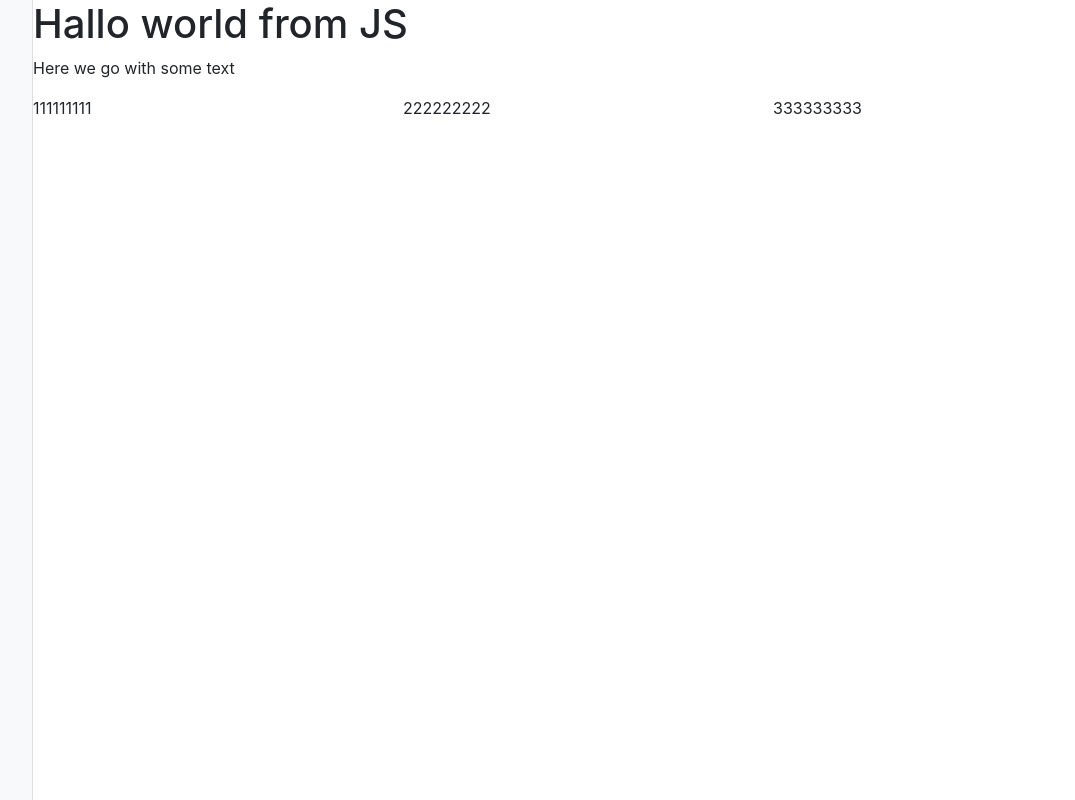
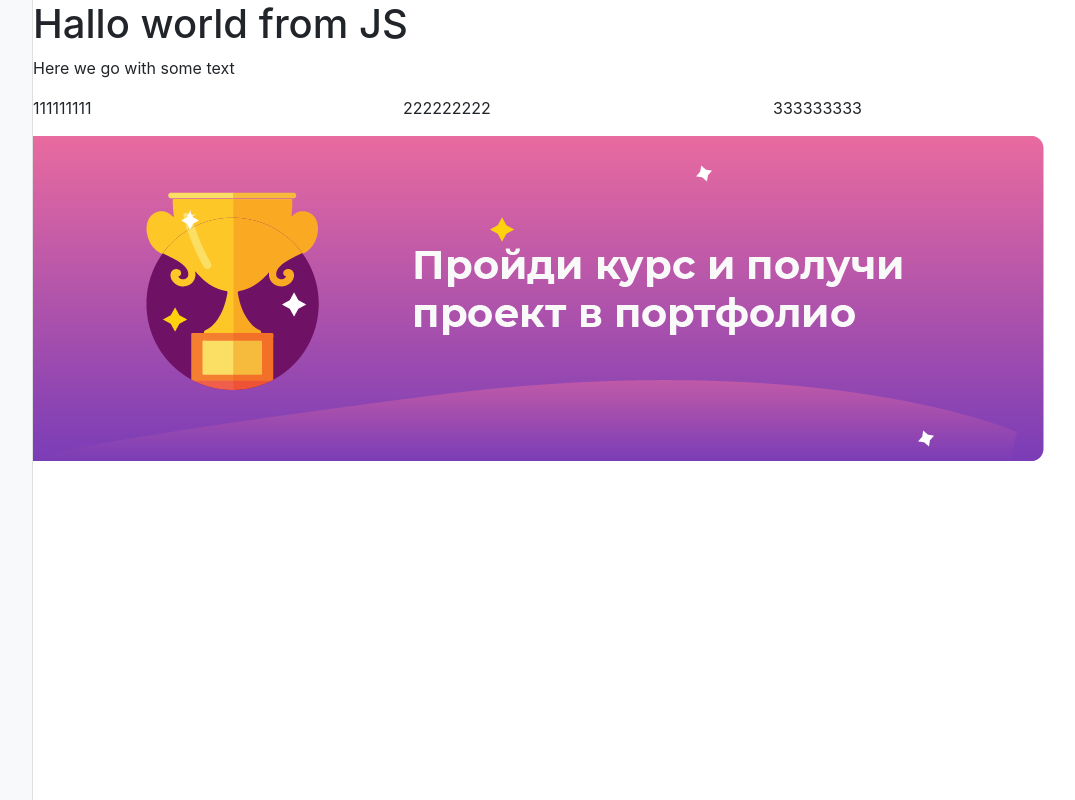
Before and after one commit to DeCyberPrince/js-konstrukt, a plain HTML site: page index.html in a window 1280 px wide. Shown: the whole page, without its empty margins (167-1242 px from the left). Drawn offline with nearby package versions, Linux system fonts and the light colour scheme.

Commit message:
added functions to generate html-parts

```diff
--- a/index.html
+++ b/index.html
@@ -7,7 +7,7 @@
     <meta http-equiv="X-UA-Compatible" content="ie=edge">
     <link rel="stylesheet" href="https://stackpath.bootstrapcdn.com/bootstrap/4.5.2/css/bootstrap.min.css" integrity="sha384-JcKb8q3iqJ61gNV9KGb8thSsNjpSL0n8PARn9HuZOnIxN0hoP+VmmDGMN5t9UJ0Z" crossorigin="anonymous">
     <link rel="stylesheet" href="main.css">
-    <title>JavaScript Construktor</title>
+    <title>JavaScript Konstrukt</title>
 </head>
 <body>
 <div id="app" class="container-fluid">
--- a/index.js
+++ b/index.js
@@ -5,7 +5,8 @@ const model = [
       '111111111',
       '222222222',
       '333333333'
-    ]}
+    ]},
+  { type: 'image', value: './assets/image.png' }
 ]
 
 const $site = document.querySelector('#site')
@@ -15,36 +16,52 @@ model.forEach(block => {
   let html = ''
 
   if (block.type === 'title') {
-    html = `
+    html = title(block)
+  } else if (block.type === 'text') {
+    html = text(block)
+  } else if (block.type === 'columns') {
+    html = columns(block)
+  } else if (block.type === 'image') {
+    html = image(block)
+  }
+
+  $site.insertAdjacentHTML('beforeend', html)
+
+})
+
+function title(block) {
+  return `
     <div class="row">
         <div class="col-sm">
             <h1>${block.value}</h1>
         </div>
     </div>
   `
-  } else if (block.type === 'text') {
-    html = `
+}
+
+function text(block) {
+  return `
     <div class="row">
         <div class="col-sm">
             <p>${block.value}</p>
         </div>
     </div>
   `
-  } else if (block.type === 'columns') {
-    let columns = block.value.map(column => {
+}
+
+function columns(block) {
+  let columns = block.value.map(column => ` <div class="col-sm"> <p> ${column} </p> </div> `)
   return `
-      <div class="col-sm">
-          <p>${column}</p>
-      </div>
-      `
-    })
-    html = `
     <div class="row">
         ${columns.join('')}
     </div>
   `
 }
 
-  $site.insertAdjacentHTML('beforeend', html)
-
-})
+function image(block) {
+  return `
+    <div class="row">
+        <img src="${block.value}" alt="img" />
+    </div>
+  `
+}
```
Also changed, not shown: assets/image.png (added). Lines whose indentation alone changed are shown as unchanged.
